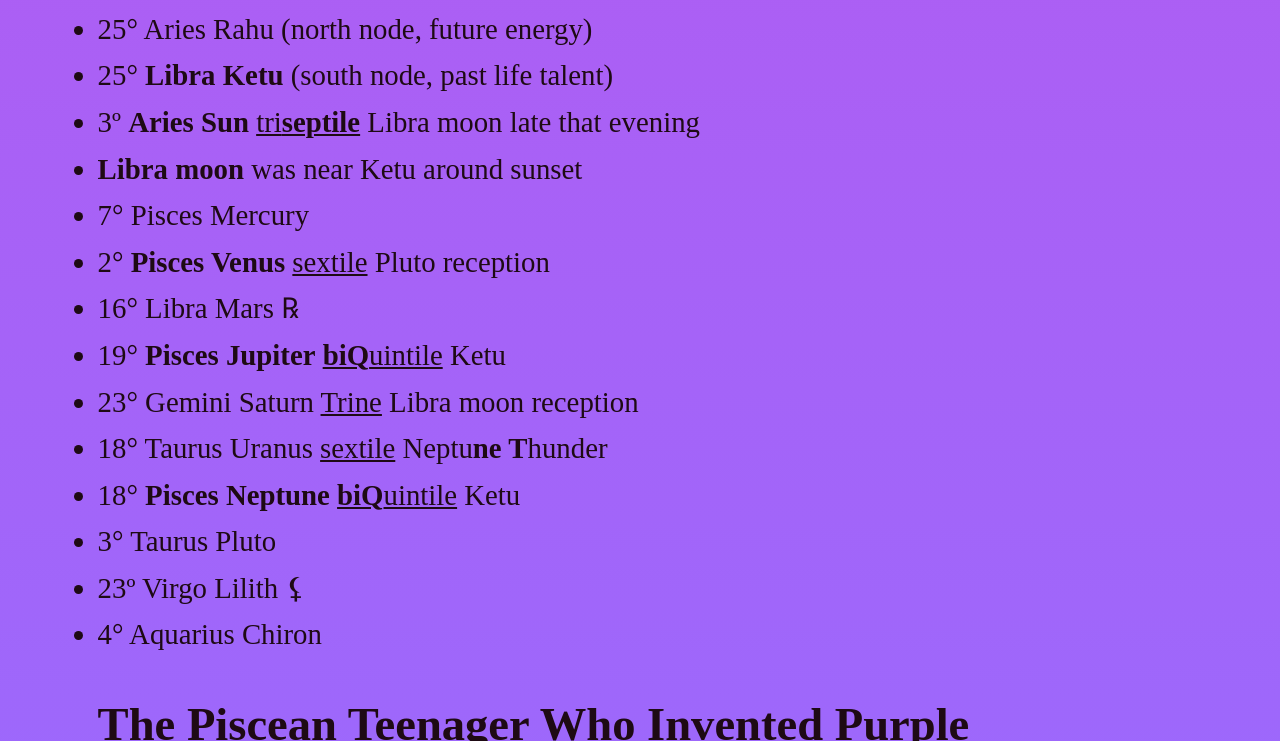
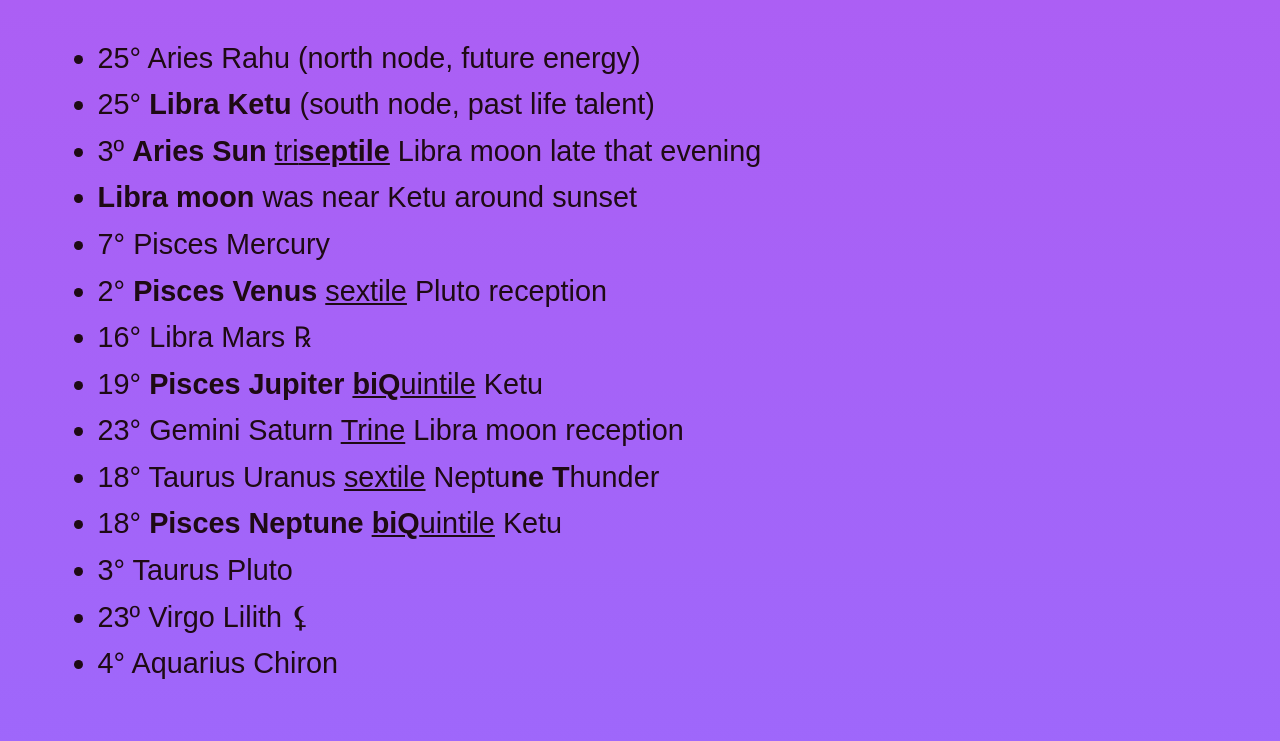
Before and after one commit to p9e/purple, a plain HTML site: page index.html in a window 1280 px wide. Shown: the part 463-1204 px from the top of the page. Drawn offline with Linux system fonts and the light colour scheme.

Commit message:
#4 ReadaBLeRemixTureL

```diff
--- a/gemini.css
+++ b/gemini.css
@@ -1,11 +1,24 @@
 html {
+  font-family: sans-serif;
   font-size: max(3ch, 1ch + 1vw + 1vh);
   line-height: 1.618;
 }
 
-body { margin: 1em 1em 2em 2em }
-:focus { outline: thick groove }
+body {
+  margin: 1em;
+  margin-bottom: 2em;
+  overflow-wrap: anywhere;
+}
 
+article {
+  contain: layout;
+  display: block;
+}
+
+:focus {
+  outline: thick groove;
+  box-shadow: 0 0 1em 1ch;
+}
 
 time {
   font-weight: normal;
@@ -31,3 +44,9 @@ ins {
 .fleek {
   margin-block: 0;
 }
+
+@media (orientation: landscape) {
+  body {
+    margin-inline: 2em 1em;
+  }
+}
--- a/index.html
+++ b/index.html
@@ -31,10 +31,10 @@
   </p>
 </header>
 
+<article>
   <h2 id="astrology">
     astrology of <time datetime="1856-03-23"><b>Easter 1856</b>-03-23</time>
   </h2>
-
   <ul>
     <li>25° Aries Rahu (north node, future energy)
     <li>25° <b>Libra Ketu</b> (south node, past life talent)
@@ -51,7 +51,9 @@
     <li>23º Virgo Lilith ⚸
     <li>4° Aquarius Chiron
   </ul>
+</article>
 
+<article>
   <blockquote id="story" cite="https://mysticmedusa.com/planets-in-astrology/the-piscean-teenager-who-invented-purple/">
     <header>
       <h2 class="fleek">
@@ -61,7 +63,7 @@
       </h2>
       <cite>Mystic Medusa</cite>
       <time datetime="2021-04-10">2021</time>
-    <br>Remixed <time datetime="2025-06-08">2025</time>
+      <br><b>Remix</b>ture <time datetime="2025-06-08">2025</time>
     </header>
     <p>
       <time datetime="1856-03-23">Easter 1856, <b>London</b></time>:
@@ -196,7 +198,7 @@
     <p>
       <a href="https://webmural.com/pillow">If he was a <b>ghost</b></a>,
       I’d like to think he’d dart around in an
-    <a href="https://webmural.com">Aniline Purple haze,
+      <a href="https://webmural.com">Aniline Purple haze
       exhorting <span hidden>contemporary</span> scientists</a>
       to fix it all up.
     </p>
@@ -207,3 +209,4 @@
       </a>
     </p>
   </blockquote>
+</article>
```
Lines whose indentation alone changed are shown as unchanged.
